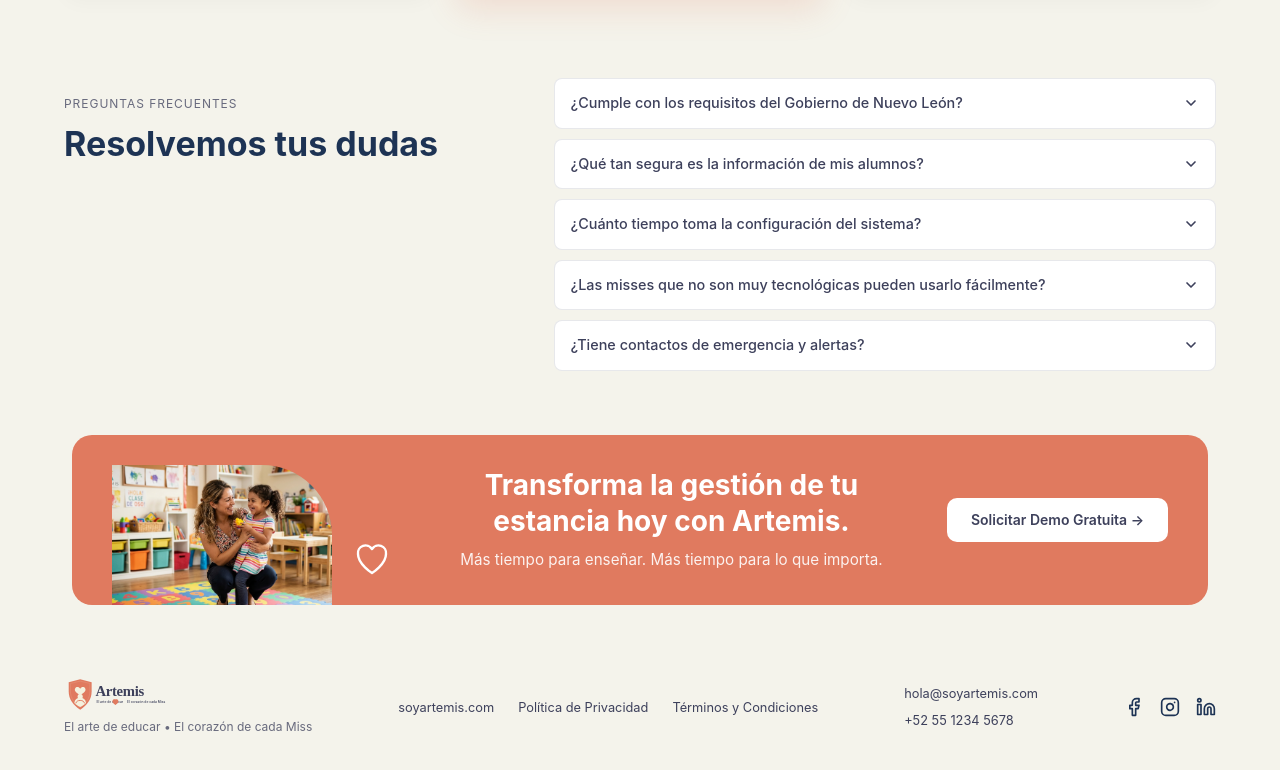
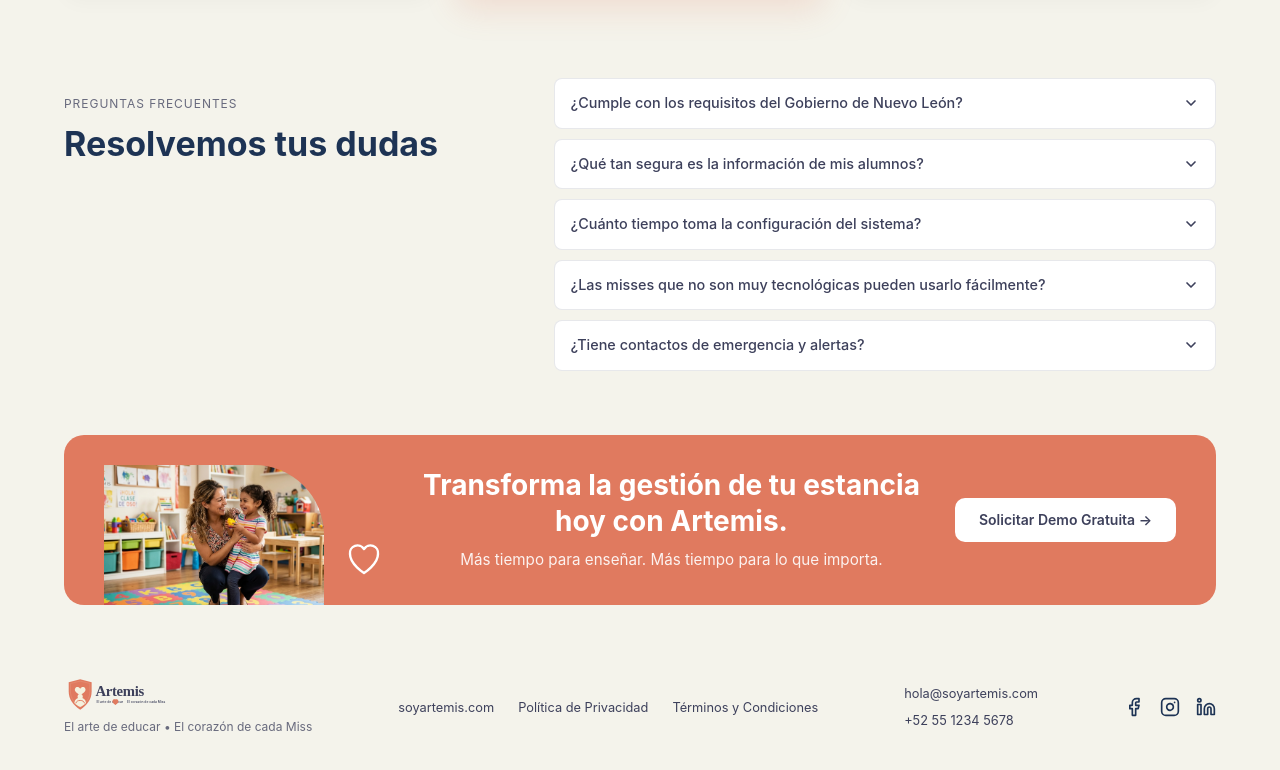
Before and after one commit to ArtemisaLabs/artemisa-landing, a Next.js app: page / in a window 1280 px wide. Shown: the part 2585-3355 px from the top of the page. Built offline with nearby package versions, Linux system fonts and the light colour scheme.

Commit message:
Fixed banner

```diff
--- a/src/components/Footer/BannerCTA.tsx
+++ b/src/components/Footer/BannerCTA.tsx
@@ -11,7 +11,7 @@ function HeartDoodle() {
 
 export default function BannerCTA() {
   return (
-    <Box sx={{ width: '100%', maxWidth: '1200px', mx: 'auto', boxSizing: 'border-box', px: { xs: 2, md: 4 }, py: 2 }}>
+    <Box sx={{ width: '95%',  mx: 'auto', boxSizing: 'border-box', px: { xs: 2, md: 4 }, py: 2 }}>
       <Box
         sx={{
           position: 'relative',
```
